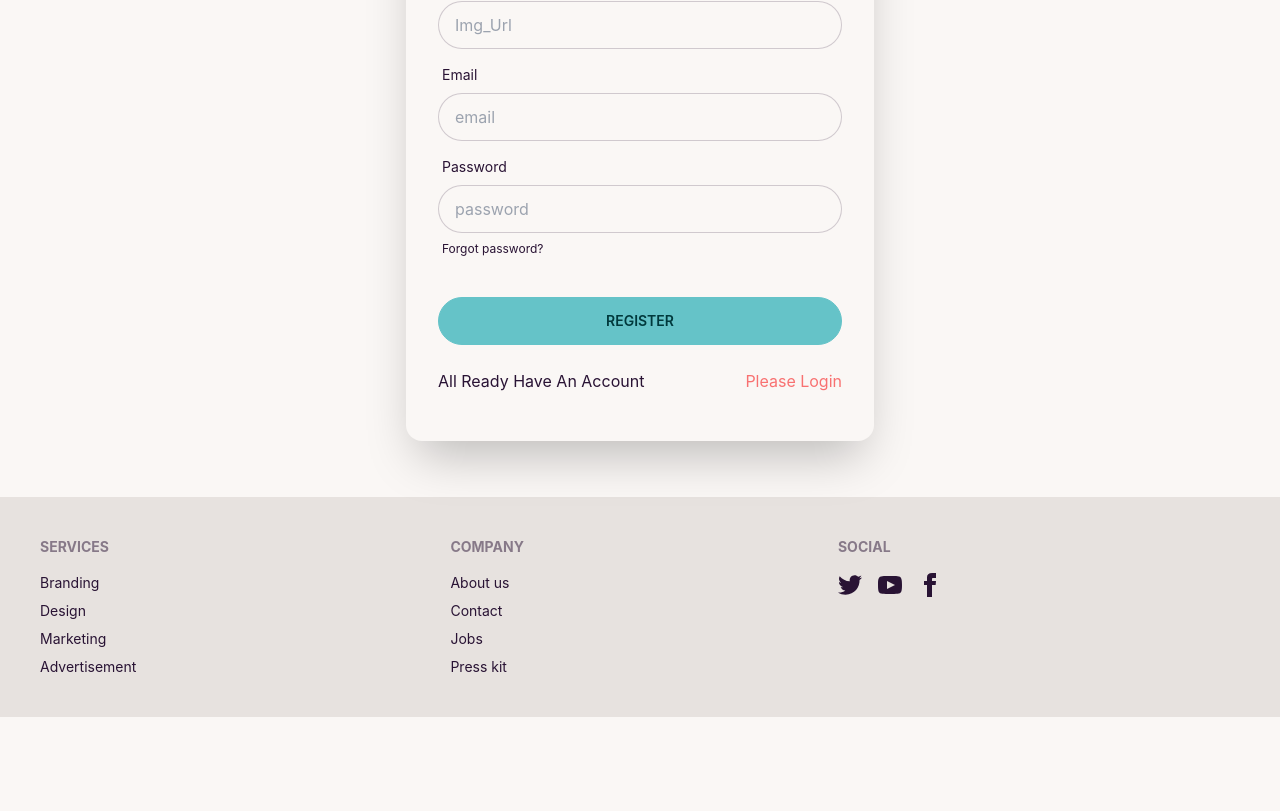
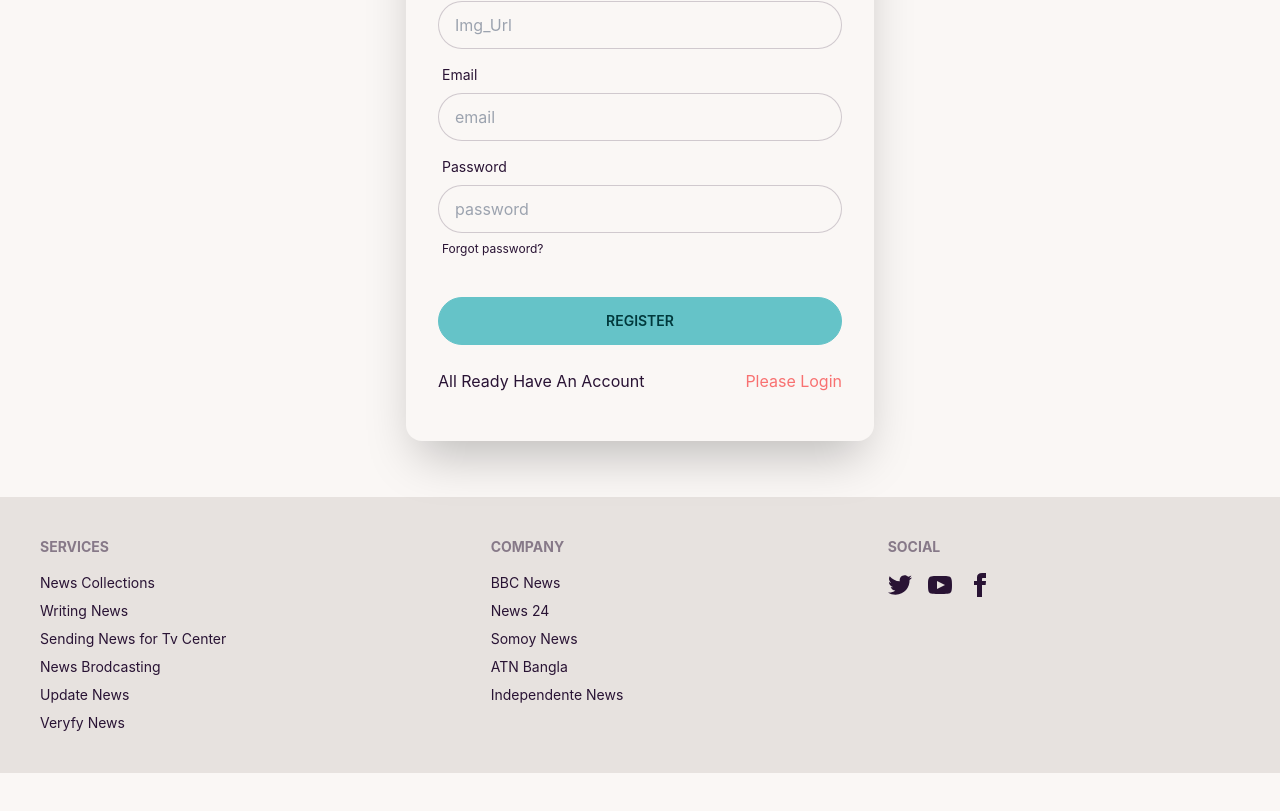
Before and after one commit to Mazharul430106/journalist-service-clientsite-repo, a React (Create React App) app: page /Register in a window 1280 px wide. Shown: the part 339-1150 px from the top of the page. Before the commit the page ends 1096 px from the top, so only its background shows below. Built offline with nearby package versions, Linux system fonts and the light colour scheme; no server answers.

Commit message:
added add service page

```diff
--- a/package.json
+++ b/package.json
@@ -13,6 +13,7 @@
     "react-icons": "^4.6.0",
     "react-router-dom": "^6.4.3",
     "react-scripts": "5.0.1",
+    "react-toastify": "^9.1.1",
     "web-vitals": "^2.1.4"
   },
   "scripts": {
--- a/src/Pages/AddReview/AddReview.js
+++ b/src/Pages/AddReview/AddReview.js
@@ -50,7 +50,7 @@ const AddReview = () => {
                 <div className='grid grid-cols-1 gap-3'>
                     <div>
                         <label htmlFor="name">Name</label>
-                        <input type="text" name='fristName' placeholder="Frist Name" defaultValue={user?.displayName} className="input input-bordered input-primary w-full" required />
+                        <input type="text" name='fristName' placeholder="Frist Name" defaultValue={user?.displayName} className="input input-bordered input-primary w-full" readOnly />
                     </div>
                     <div>
                         <label htmlFor="email">Email</label>
@@ -58,7 +58,7 @@ const AddReview = () => {
                     </div>
                     <div>
                         <label htmlFor="review">Review</label>
-                        <textarea name='review' style={{ height: '250px', resize: 'none' }} className="textarea textarea-primary w-full mt-3" placeholder="Review"></textarea>
+                        <textarea name='review' style={{ height: '250px', resize: 'none' }} className="textarea textarea-primary w-full mt-3" placeholder="Review" required></textarea>
                     </div>
                 </div>
                 <input type="submit" className='btn btn-primary mt-2 text-white' value="Add Review" />
--- a/src/Pages/Home/AboutPage/AboutPage.js
+++ b/src/Pages/Home/AboutPage/AboutPage.js
@@ -13,9 +13,9 @@ const AboutPage = () => {
 
                     </div>
                     <div className='w-full'>
-                        <h1 className="text-5xl font-bold"> Elena Curse</h1>
+                        <h1 className="text-5xl font-bold"> Elena Cruse</h1>
                         <p className="py-6">Hay I am a Journalist of Usa . and i am working in BBC News, Here we will discuss: who journalists are and what they do; why people become journalists; and what qualities you need to be a good journalist.</p>
-                        <button className="btn btn-primary">Get Started</button>
+                        <button className="btn btn-primary text-white">Get Started</button>
                     </div>
                 </div>
             </div>
--- a/src/Pages/Login/Login.js
+++ b/src/Pages/Login/Login.js
@@ -7,7 +7,9 @@ import useTitle from '../../Hooks/useTitle';
 import Footer from '../Shared/Footer/Footer';
 import './Login.css';
 
+
 const Login = () => {
+
     useTitle('Login');
     const { loginUser, providerLogin } = useContext(AuthContext);
     const googleProvider = new GoogleAuthProvider();
@@ -28,7 +30,8 @@ const Login = () => {
             .then(result => {
                 const user = result.user;
                 console.log(user);
-                alert('user successfully login');
+
+                // alert('user successfully login');
                 form.reset();
                 navigate(from, { replace: true });
             })
@@ -88,7 +91,6 @@ const Login = () => {
                     </div>
                 </div>
             </div>
-
             <Footer></Footer>
         </div>
     );
--- a/src/Pages/Register/Register.js
+++ b/src/Pages/Register/Register.js
@@ -16,6 +16,7 @@ const Register = () => {
         createUser(email, password)
         .then(result=> {
             const user = result.user;
+            alert('Registation Successfully');
             console.log(user);
             handleUpdateUserProfile(name, userPhoto);
             form.reset();
--- a/src/Pages/ServiceDetails/DisplayReviews.js
+++ b/src/Pages/ServiceDetails/DisplayReviews.js
@@ -1,7 +1,7 @@
 import React, { useContext, useEffect, useState } from 'react';
 import { AuthContext } from '../../Contexts/AuthProvider';
 
-const DisplayReviews = ({review, handleDeleteReview}) => {
+const DisplayReviews = ({review, handleDeleteReview, handleUpdateReview}) => {
     // console.log(review)
     const {user} = useContext(AuthContext);
     const { userName, userReview, service, _id } = review;
@@ -39,7 +39,7 @@ const DisplayReviews = ({review, handleDeleteReview}) => {
                 {userReview}
             </td>
             <td>
-                <button className='btn btn-primary'>update</button>
+                <button onClick={()=>handleUpdateReview(_id)} className='btn btn-primary'>update</button>
             </td>
             <th>
                 <button onClick={()=>handleDeleteReview(_id)} className='btn btn-primary'>Delete</button>
--- a/src/Pages/Shared/Footer/Footer.js
+++ b/src/Pages/Shared/Footer/Footer.js
@@ -6,17 +6,20 @@ const Footer = () => {
         <footer className="footer p-10 mt-10 bg-base-300 text-base-content">
             <div>
                 <span className="footer-title">Services</span>
-                <Link className="link link-hover">Branding</Link>
-                <Link className="link link-hover">Design</Link>
-                <Link className="link link-hover">Marketing</Link>
-                <Link className="link link-hover">Advertisement</Link>
+                <Link className="link link-hover">News Collections</Link>
+                <Link className="link link-hover">Writing News</Link>
+                <Link className="link link-hover">Sending News for Tv Center</Link>
+                <Link className="link link-hover">News Brodcasting</Link>
+                <Link className="link link-hover">Update News</Link>
+                <Link className="link link-hover">Veryfy News</Link>
             </div>
             <div>
                 <span className="footer-title">Company</span>
-                <Link className="link link-hover">About us</Link>
-                <Link className="link link-hover">Contact</Link>
-                <Link className="link link-hover">Jobs</Link>
-                <Link className="link link-hover">Press kit</Link>
+                <Link className="link link-hover">BBC News</Link>
+                <Link className="link link-hover">News 24</Link>
+                <Link className="link link-hover">Somoy News</Link>
+                <Link className="link link-hover">ATN Bangla</Link>
+                <Link className="link link-hover">Independente News</Link>
             </div>
             <div>
                 <span className="footer-title">Social</span>
--- a/src/Pages/Shared/Header/Header.js
+++ b/src/Pages/Shared/Header/Header.js
@@ -22,7 +22,8 @@ const Header = () => {
             {
                 user?.uid ?
                 <>
-                   <li><Link to='/service'>My Services</Link></li>
+                   <li><Link to='/addService'>Add Services</Link></li>
+                   <li><Link to='/service'>Services</Link></li>
                    <li><Link to='/myreviews'>My Reviews</Link></li>
                    <li><Link onClick={handleLogoutUser} >Logout</Link></li>
                 </>
--- a/src/Routes/Routes/Routes.js
+++ b/src/Routes/Routes/Routes.js
@@ -1,5 +1,6 @@
 import { createBrowserRouter } from "react-router-dom";
 import Main from "../../Layout/Main";
+import AddService from "../../Pages/Add Service/AddService";
 import AddReview from "../../Pages/AddReview/AddReview";
 import AllServicesData from "../../Pages/AllServicesData/AllServicesData";
 import Blog from "../../Pages/Blog/Blog";
@@ -54,6 +55,10 @@ export const router = createBrowserRouter([
                 path: '/addreview/:id',
                 element: <AddReview></AddReview>,
                 loader: ({params})=> fetch(`https://jurnalist-service-server-site.vercel.app/services/${params.id}`)
+            },
+            {
+                path: '/addService',
+                element: <AddService></AddService>
             }
 
         ]
```
Also changed, not shown: src/Pages/Add Service/AddService.js (added, +76 -0 lines), src/Pages/ServiceDetails/MyReviews.js (+19 -4 lines), 1 other file (tests, documents, lock files or other folders).
